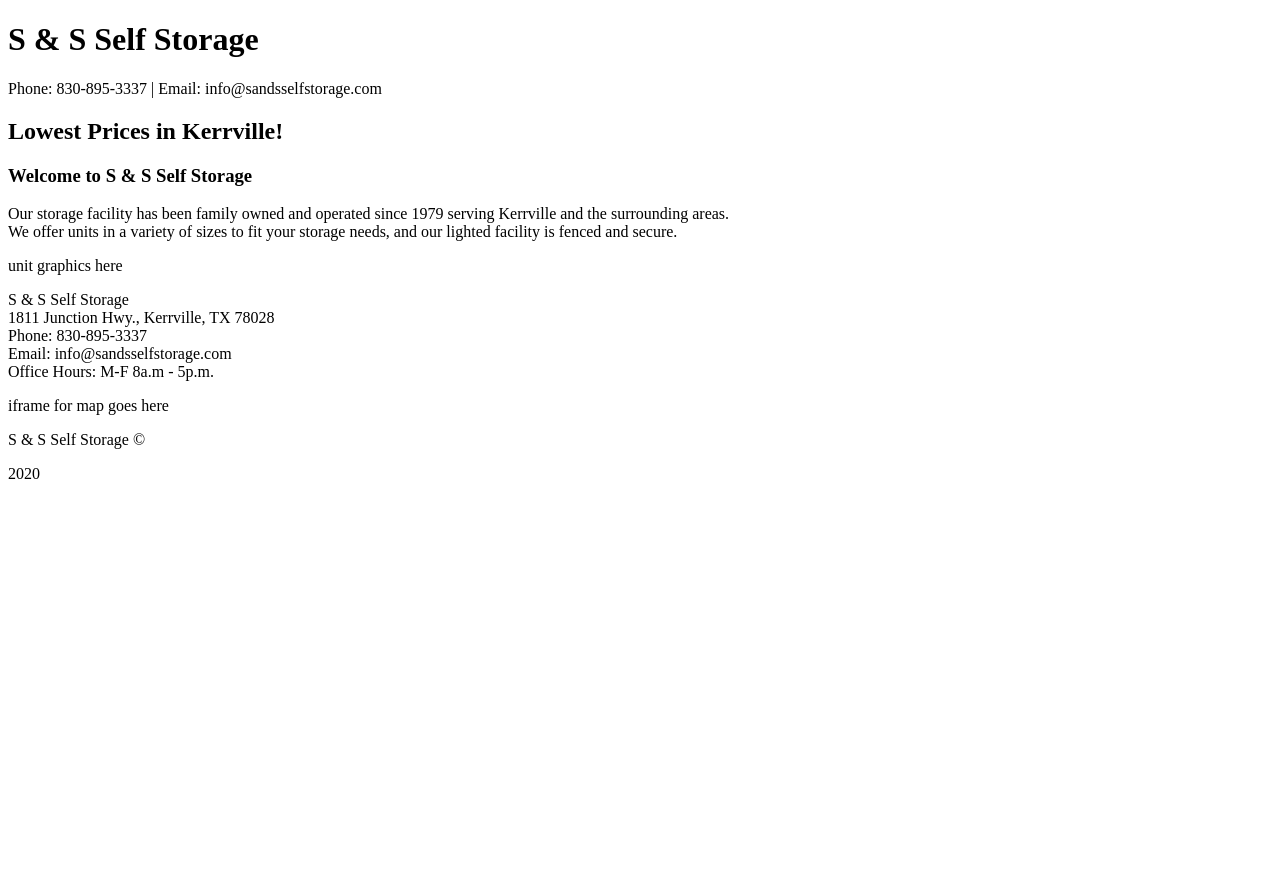
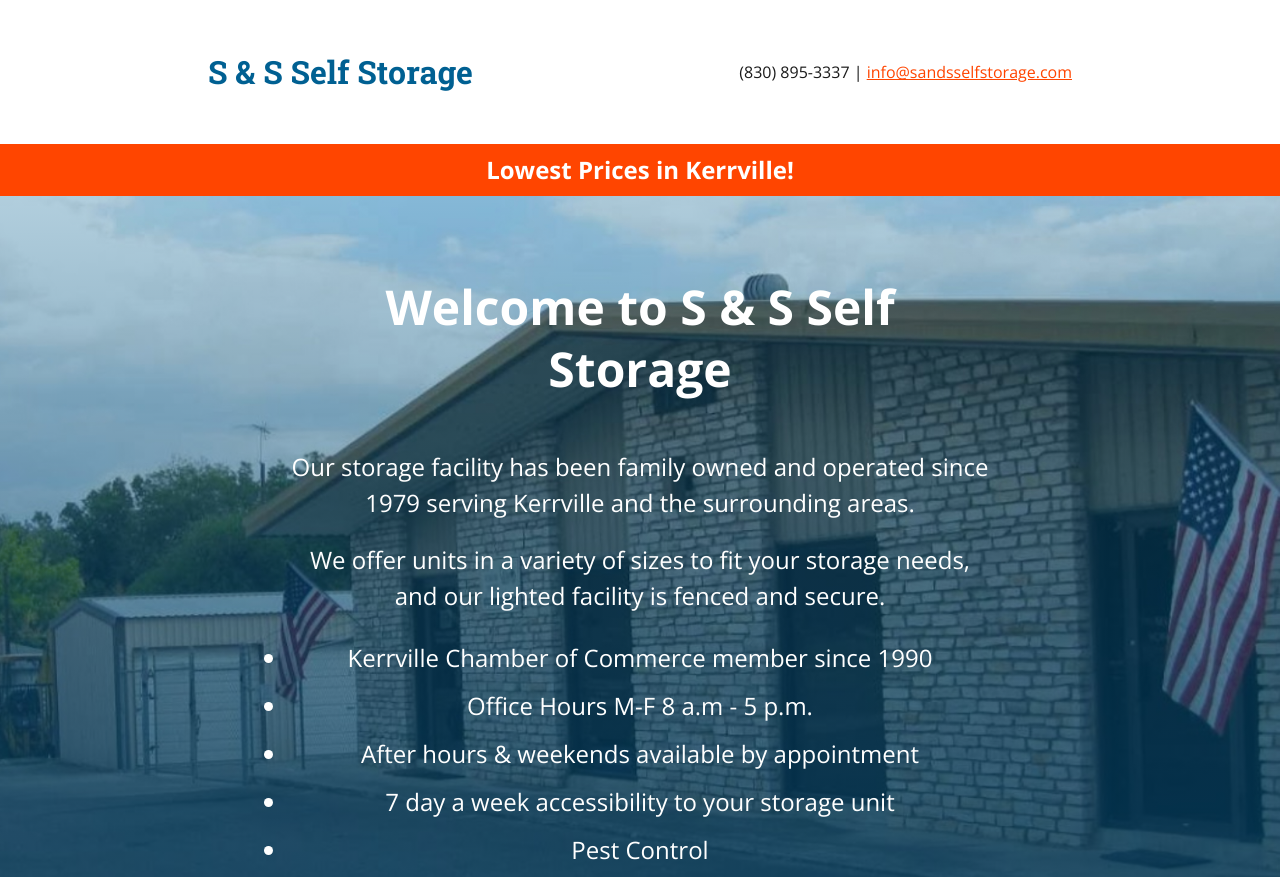
Before and after one commit to rinellam/s-and-s-self-storage, a plain HTML site: page index.html in a window 1280 px wide. Shown: the top 877 px of the page. Before the commit the page ends 800 px from the top, so only its background shows below. Drawn offline with nearby package versions, Linux system fonts and the light colour scheme.

Commit message:
update
html
css
images

```diff
--- a/css/style.css
+++ b/css/style.css
@@ -1,6 +1,181 @@
-@import url('https://fonts.googleapis.com/css2?family=Arvo:wght@700&family=Open+Sans:wght@400;700&display=swap');
+@import url('https://fonts.googleapis.com/css2?family=Open+Sans:wght@400;700&family=Roboto+Slab:wght@700&display=swap');
 
 /* fonts
-font-family: 'Arvo', serif;
 font-family: 'Open Sans', sans-serif;
+font-family: 'Roboto Slab', serif;
 */
+
+/* CONTENTS
+    1. Global
+    2. Header
+        a. logo and contact info
+*/
+
+
+/* 1. Global */
+
+* {
+    -webkit-box-sizing: border-box;
+            box-sizing: border-box;
+            margin: 0;
+            padding: 0;
+                /* Remove zoom on inputs for mobile */
+}
+
+img {
+    width: 100%;
+    height: auto;
+}
+
+html, p {
+    font-family: 'Open Sans', sans-serif;
+    font-size: 16px;
+    font-size: 1rem;
+    line-height: 1.5;
+    font-weight: 400;
+    color: #1a1a1a;
+}
+
+h1, h2, h3, h4, h5, h6, p {
+    margin: 0;
+}
+
+a:link {
+    color: orangered;
+}
+
+#container {
+    width: 100%;
+    margin: 0 auto;
+}
+
+/* 2. Header */
+
+header {
+    width: 75%;
+    margin: 0 auto;
+    padding: 3em 3em;
+    display: flex;
+    flex-direction: row;
+    flex-wrap: nowrap;
+    justify-content: space-between;
+    align-items: center;
+}
+
+.logo-header {
+    font-family: 'Roboto Slab', serif;
+    font-size: 2rem;
+    color: #006092;
+}
+
+.header-text {
+    font-size: 1rem;
+}
+
+/* 3. Banner text */
+
+.banner-prices {
+    width: 100%;
+    background: orangered;
+    padding: .5em;
+}
+
+.lead-text {
+    font-size: 1.5rem;
+    text-align: center;
+    color: #ffffff;
+}
+
+/* 4. Banner image */
+
+
+
+/* Main */
+
+/* Content Section */
+
+.banner-img {
+    background:linear-gradient(0deg, rgba(1, 63, 100, 0.8), rgba(0, 96, 146, 0.3)), url('/img/banner-img-new2.jpg');
+    background-repeat: no-repeat;
+    width: 100vw;
+    height: 100vh;
+    background-size: cover;
+
+}
+
+.banner-copy {
+    position: relative;
+    color: #FFFFFF;
+    text-align: center;
+    line-height: 1.3;
+    top: 10%;
+    width: 55%;
+    margin: 0 auto;
+}
+
+.title-text {
+    font-size: 3rem;
+    color: #ffffff;
+    margin-bottom: 1em;
+}
+
+.lead-text {
+    font-size: 1.5rem;
+    color: #ffffff;
+}
+
+.ul-lead-text {
+    font-size: 1.5rem;
+    line-height: 2;
+    text-align: center;
+}
+
+.body-text {
+    color: #ffffff;
+}
+
+
+.ul-lead-text .ul {
+    list-style: none;
+  }
+
+.ul-lead-text .ul li:before {
+    content: '✓';
+}
+
+/* Footer */
+
+footer {
+    display: flex;
+    flex-direction: row;
+    flex-wrap: nowrap;
+    justify-content: space-between;
+    align-items: center;
+    background: #1a1a1a;
+}
+
+.footer-contain {
+    width: 75%;
+    margin: 0 auto;
+    padding: 4em 4em;
+}
+
+.footer-date-contain {
+    display: flex;
+    flex-direction: row;
+    justify-content: center;
+    align-items: center;
+    margin-top: 2em;
+}
+
+.footer-text {
+    color: #ffffff;
+    text-align: center;
+}
+
+#auto-date,
+.footer-text-logo {
+    font-family: 'Roboto Slab', serif;
+    color: #FFFFFF;
+    opacity: 55%;
+}
--- a/index.html
+++ b/index.html
@@ -9,48 +9,60 @@
     </head>
     <body>
         <div id="container">
-        <header class="contact-header">
+
+        <header>
             <h1 class="logo-header">S & S Self Storage</h2>
-            <div class="contact-header">
-                <p class="header-copy-text">Phone: 830-895-3337 | Email: info@sandsselfstorage.com</p>
-            </div>
+            <p class="header-text">(830) 895-3337 | <a href="mailto:info@sandsselfstorage.com">info@sandsselfstorage.com</a></p>
         </header>
+
         <section class="banner-prices">
             <h2 class="lead-text">Lowest Prices in Kerrville!</h2>
         </section>
         <main>
-            <section class="content-section-">
-            <div class="banner-image"></div>
+            <section class="banner-img">
+
+            <div class="banner-copy">
                 <h3 class="title-text">Welcome to S & S Self Storage</h3>
-            <p class="body-text">Our storage facility has been family owned and operated since 1979 serving Kerrville and the surrounding areas.<br>
-            We offer units in a variety of sizes to fit your storage needs, and our lighted facility is fenced and secure.</p>
+                <p class="lead-text">Our storage facility has been family owned and operated since 1979 serving Kerrville and the surrounding areas.</p>
+                <br/>
+                <p class="lead-text">We offer units in a variety of sizes to fit your storage needs, and our lighted facility is fenced and secure.</p>
+                <br/>
+                <ul class="ul-lead-text">
+                    <li>Kerrville Chamber of Commerce member since 1990</li>
+                    <li>Office Hours M-F 8 a.m - 5 p.m.</li>
+                    <li>After hours & weekends available by appointment</li>
+                    <li>7 day a week accessibility to your storage unit</li>
+                    <li>Pest Control</li>
+                </ul>
+            </div>
+
             </section>
-            <section class="section-units">
-                <p>unit graphics here</p>
+
+            <section class="map-product-information">
+                <div class="location-map">
+                    <iframe width="300" height="300" frameborder="0" scrolling="no" marginheight="0" marginwidth="0" src="http://www.google.com/maps?f=q&amp;source=s_q&amp;hl=en&amp;geocode=&amp;q=S+%26+S+Self+Storage+Kerrville&amp;aq=&amp;sll=37.0625,-95.677068&amp;sspn=44.60973,70.224609&amp;vpsrc=0&amp;ie=UTF8&amp;hq=S+%26+S+Self+Storage&amp;hnear=Kerrville,+Kerr,+Texas&amp;t=m&amp;ll=30.068203,-99.184914&amp;spn=0.044568,0.051498&amp;z=13&amp;iwloc=A&amp;output=embed"></iframe><br /><small>
+                </div>
             </section>
         </main>
         <footer>
-            <div class="contact-footer">
+            <div class="footer-contain">
                     <p class="footer-text">S & S Self Storage<br/>
                         1811 Junction Hwy., Kerrville, TX 78028<br/>
                         Phone: 830-895-3337<br/>
-                    Email: info@sandsselfstorage.com<br/>
-                    Office Hours: M-F 8a.m - 5p.m.</p>
-            </div>
-            <div class="map-google">
-                <p>iframe for map goes here</p>
-            </div>
-            <div class="copyright-date">
-                <p class="footer-text"></p>S & S Self Storage ©&nbsp;</p>
+                        Email: <a href="mailto:info@sandsselfstorage.com">info@sandsselfstorage.com</a><br/>
+                        Office Hours: M-F 8 a.m - 5 p.m.</p>
+                        <div class="footer-date-contain">
+                            <p class="footer-text-logo">S & S Self Storage ©&nbsp;</p>
                             <p id="auto-date"></p>
                         </div>
+            </div>
         </footer>
-        </div>
-    </body>
         <script>
             //date for tagline in footer
           let d = new Date();
           let n = d.getFullYear();
           document.getElementById("auto-date").innerHTML = n;
         </script>
+    </body>
+
 </html>
```
Also changed, not shown: img/banner-img-new.jpg (added), img/banner-img-new2.jpg (added), img/banner-img.jpg (added), img/header2014.jpg (added), 1 other file. Lines whose indentation alone changed are shown as unchanged.
